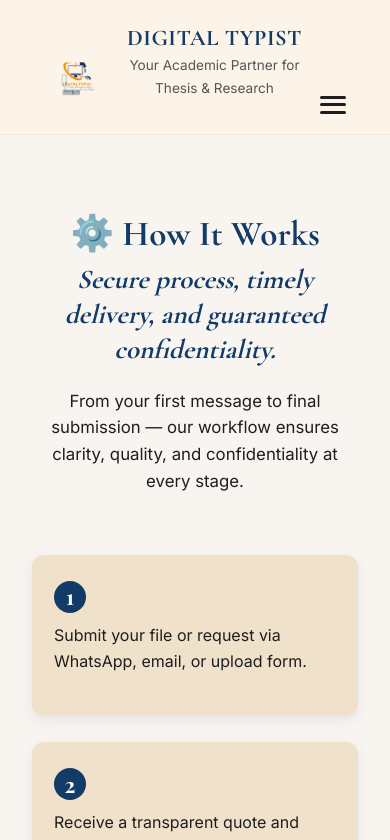
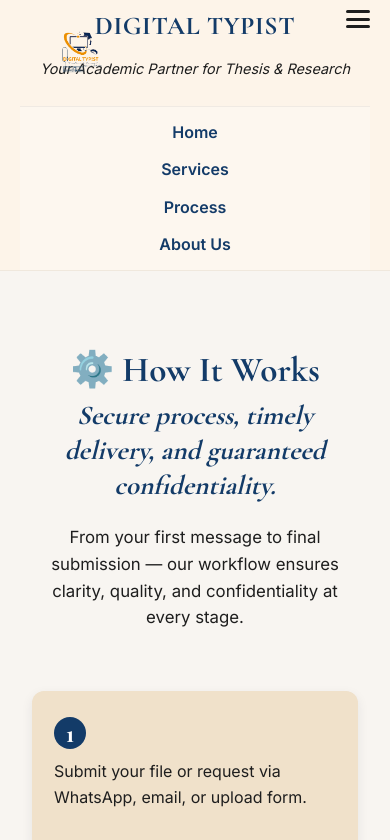
Before and after one commit to digital-typist/digital-typist-lts, a Next.js app: page /process in a window 390 px wide. Shown: the top 840 px of the page. Built offline with nearby package versions, Linux system fonts and the light colour scheme.

Commit message:
updated header

```diff
--- a/src/app/css/header.css
+++ b/src/app/css/header.css
@@ -1,74 +1,69 @@
-/* ===== HEADER STYLING ===== */
+/* ===== HEADER BASE ===== */
 .mainHeader {
     background: var(--headerBg);
     border-bottom: 1px solid rgba(0, 0, 0, 0.05);
-    padding: 12px 24px;
+    padding: 10px 20px 0;
     position: sticky;
     top: 0;
     z-index: 1000;
 }
 
-/* ===== CONTAINER ===== */
-.headerContainer {
-    max-width: var(--max-width);
-    margin: 0 auto;
-    display: flex;
-    align-items: flex-end;
-    justify-content: space-between;
-    flex-wrap: nowrap;
-    position: relative;
-    padding: 8px 20px;
-}
-
-/* ===== LOGO ===== */
-.logoBlock {
-    flex: 0 0 auto;
+/* ===== TOP ROW ===== */
+.topRow {
     display: flex;
     align-items: center;
     justify-content: center;
+    gap: 16px;
+    position: relative;
+    flex-wrap: wrap;
+}
+
+.logoBlock {
+    position: absolute;
+    left: 20px;
+    top: 6px;
 }
 
 .siteLogo {
-    width: 110px;               /* increased for better visibility */
+    width: 110px;
     height: auto;
     display: block;
-    margin-top: 4px;
-    transition: transform 0.3s ease;
 }
 
-.siteLogo:hover {
-    transform: scale(1.05);
-}
-
-/* ===== BRAND (CENTERED) ===== */
 .brandBlock {
-    position: absolute;
-    left: 50%;
-    transform: translateX(-50%);
     text-align: center;
-    line-height: 1.3;
 }
 
 .brandName {
     font-family: "Cormorant Garamond", serif;
-    font-size: 1.9rem;
+    font-size: 2rem;
     font-weight: 700;
     color: var(--brand);
-    letter-spacing: 0.5px;
-    margin-bottom: 2px;
+    letter-spacing: 0.6px;
 }
 
 .tagline {
     font-family: "Inter", sans-serif;
     font-size: 1rem;
-    color: var(--muted);
+    color: var(--text);
+    font-style: italic;
+    margin-top: 3px;
 }
 
-/* ===== NAVIGATION ===== */
+/* ===== NAVIGATION ROW ===== */
+.navRow {
+    background: #fdf7ef;
+    /* subtle beige contrast */
+    border-top: 1px solid rgba(0, 0, 0, 0.05);
+    margin-top: 10px;
+}
+
 .navLinks {
     display: flex;
-    gap: 24px;
-    align-items: center;
+    justify-content: space-between;
+    max-width: var(--max-width);
+    margin: 0 auto;
+    padding: 12px 40px;
 }
 
 .navLinks a {
@@ -88,11 +83,14 @@
     display: none;
     flex-direction: column;
     justify-content: space-between;
-    width: 26px;
+    width: 24px;
     height: 18px;
     background: transparent;
     border: none;
     cursor: pointer;
+    position: absolute;
+    right: 20px;
+    top: 10px;
 }
 
 .menuToggle .bar {
@@ -102,62 +100,32 @@
     border-radius: 2px;
 }
 
-/* ===== RESPONSIVE DESIGN ===== */
-@media (max-width: 900px) {
-    .headerContainer {
-        flex-wrap: nowrap;
+/* ===== RESPONSIVE ===== */
+@media (max-width: 768px) {
+    .siteLogo {
+        width: 80px;
     }
 
-   .brandBlock {
-       position: static;
-       transform: none;
-       order: 2;
-       flex: 1;
-       text-align: center;
-       margin-top: 4px;
-   }
+    .brandName {
+        font-size: 1.6rem;
+    }
 
-    .logoBlock {
-        order: 1;
+    .tagline {
+        font-size: 0.9rem;
+    }
+
+    .navLinks {
+        flex-direction: column;
+        align-items: center;
+        gap: 10px;
+        padding: 12px 0;
+    }
+
+    .navLinks a {
+        color: var(--brand);
     }
 
     .menuToggle {
         display: flex;
-        order: 3;
     }
-
-    .navLinks {
-        display: none;
-        flex-direction: column;
-        position: absolute;
-        top: 70px;
-        right: 24px;
-        background: var(--white);
-        padding: 18px 22px;
-        border-radius: var(--radius);
-        box-shadow: var(--shadow);
-        z-index: 999;
-    }
-
-    .navLinks.open {
-        display: flex;
-    }
-
-    .navLinks a {
-        color: var(--brand);
-        padding: 8px 0;
-        font-weight: 600;
-    }
-
-    .siteLogo {
-        width: 65px;
-    }
-
-   .brandName {
-       font-size: 1.4rem;
-   }
-
-   .tagline {
-       font-size: 0.85rem;
-   }
 }
--- a/src/app/js/Header.jsx
+++ b/src/app/js/Header.jsx
@@ -8,21 +8,28 @@ export default function Header() {
 
   return (
     <header className="mainHeader">
-      <div className="headerContainer">
-        {/* ===== Logo Section ===== */}
-        <div className="logoBlock">
-          <Link href="/" scroll={true}>
-            <img src="/logo_transparent.png" alt="Digital Typist Logo" className="siteLogo" />
+      {/* ===== Top Section: Logo + Brand ===== */}
+      <div className="topRow">
+        {/* Logo */}
+        <div className="logoBlock" suppressHydrationWarning>
+          <Link href="/" prefetch={false}>
+            <img
+              src="/logo_transparent.png"
+              alt="Digital Typist Logo"
+              className="siteLogo"
+            />
           </Link>
         </div>
 
-        {/* ===== Brand Section (center aligned) ===== */}
+        {/* Brand Name + Tagline */}
         <div className="brandBlock">
           <h1 className="brandName">DIGITAL TYPIST</h1>
           <p className="tagline">Your Academic Partner for Thesis & Research</p>
         </div>
+      </div>
 
-        {/* ===== Hamburger for mobile ===== */}
+      {/* ===== Navigation Row ===== */}
+      <nav className={`navRow ${menuOpen ? "open" : ""}`}>
         <button
           className="menuToggle"
           onClick={() => setMenuOpen(!menuOpen)}
@@ -33,14 +40,21 @@ export default function Header() {
           <span className="bar"></span>
         </button>
 
-        {/* ===== Navigation ===== */}
-        <nav className={`navLinks ${menuOpen ? "open" : ""}`}>
-          <Link href="/" onClick={() => setMenuOpen(false)}>Home</Link>
-          <Link href="/services" onClick={() => setMenuOpen(false)}>Services</Link>
-          <Link href="/process" onClick={() => setMenuOpen(false)}>Process</Link>
-          <Link href="/about" onClick={() => setMenuOpen(false)}>About Us</Link>
-        </nav>
-      </div>
+        <div className="navLinks">
+          <Link href="/" scroll={true} onClick={() => setMenuOpen(false)}>
+            Home
+          </Link>
+          <Link href="/services" scroll={true} onClick={() => setMenuOpen(false)}>
+            Services
+          </Link>
+          <Link href="/process" scroll={true} onClick={() => setMenuOpen(false)}>
+            Process
+          </Link>
+          <Link href="/about" scroll={true} onClick={() => setMenuOpen(false)}>
+            About Us
+          </Link>
+        </div>
+      </nav>
     </header>
   );
 }
```
